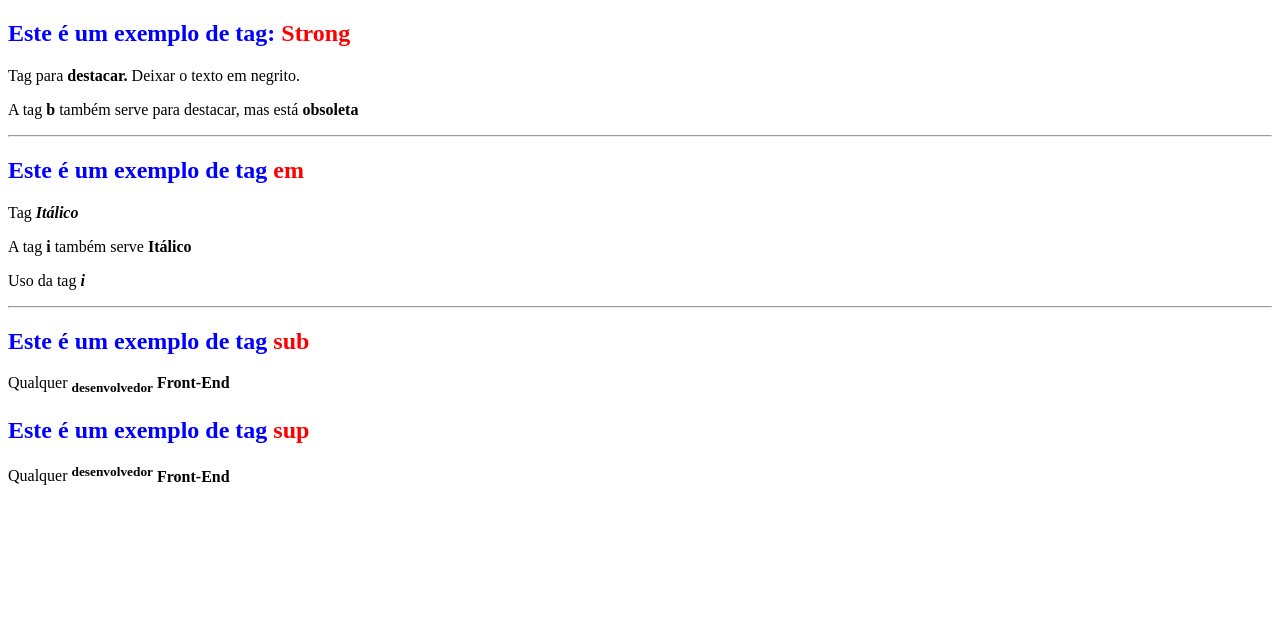
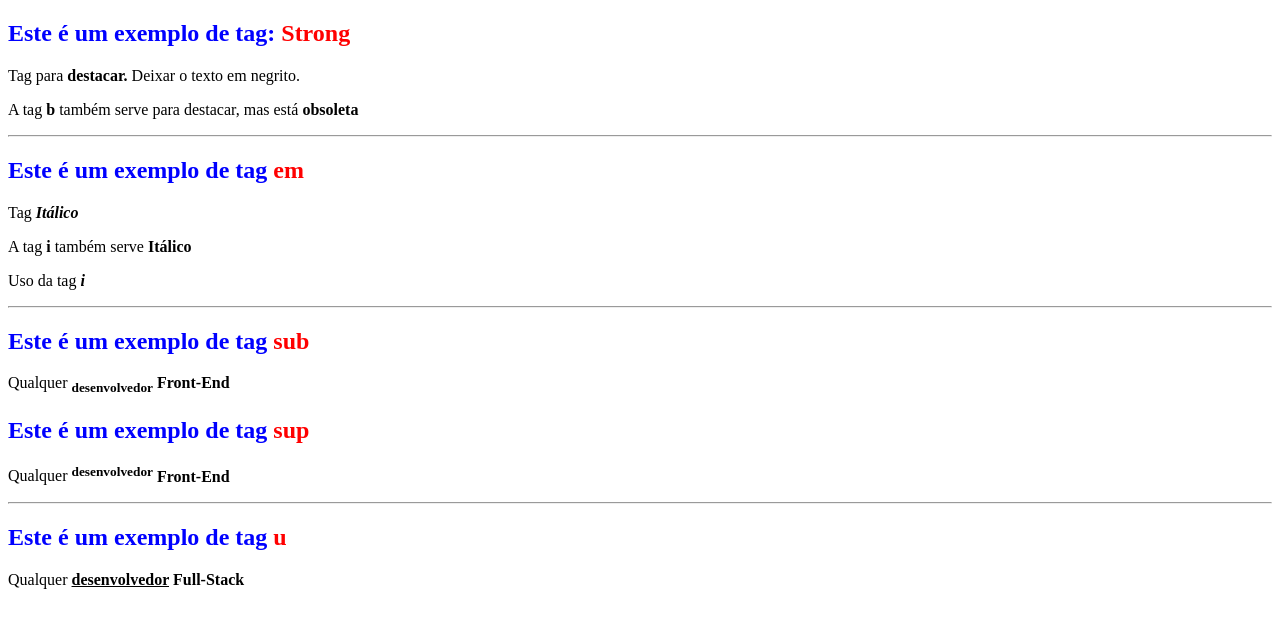
Before and after one commit to victoralsp/curso-senai, a plain HTML site: page curso_html/curso_html/19_Outras_Tags/index.html in a window 1280 px wide. Drawn offline with Linux system fonts and the light colour scheme.

Commit message:
Update index.html

```diff
--- a/curso_html/curso_html/19_Outras_Tags/index.html
+++ b/curso_html/curso_html/19_Outras_Tags/index.html
@@ -32,5 +32,11 @@
 
     <h2 style="color: blue">Este é um exemplo de tag <span style="color:red">sup</span></h2>
     <p>Qualquer <strong><sup>desenvolvedor</sup> Front-End</strong></p>
+
+    <hr>
+
+    <h2 style="color:blue">Este é um exemplo de tag <span style="color: red">u</span></h2>
+    <p>Qualquer <strong><u>desenvolvedor</u> Full-Stack</strong></p>
+
 </body>
 </html>
```
